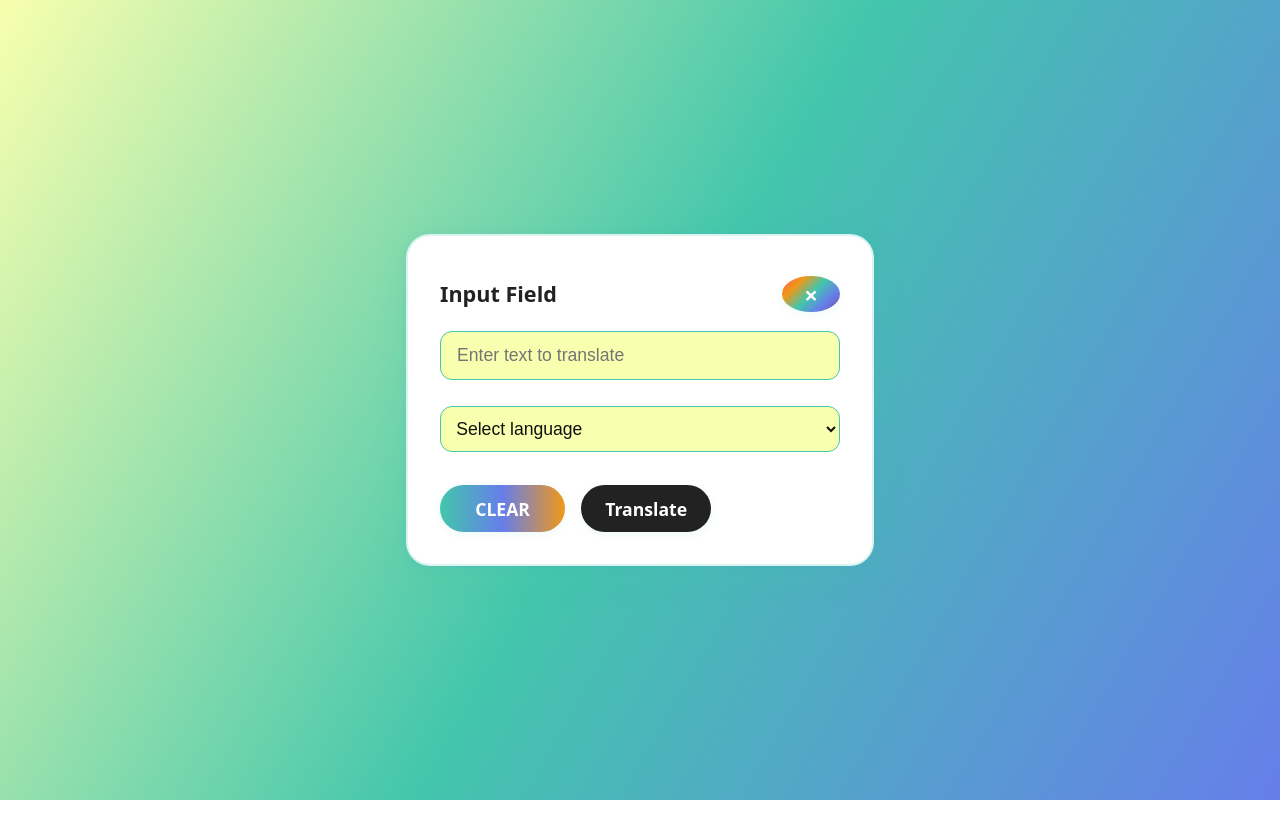
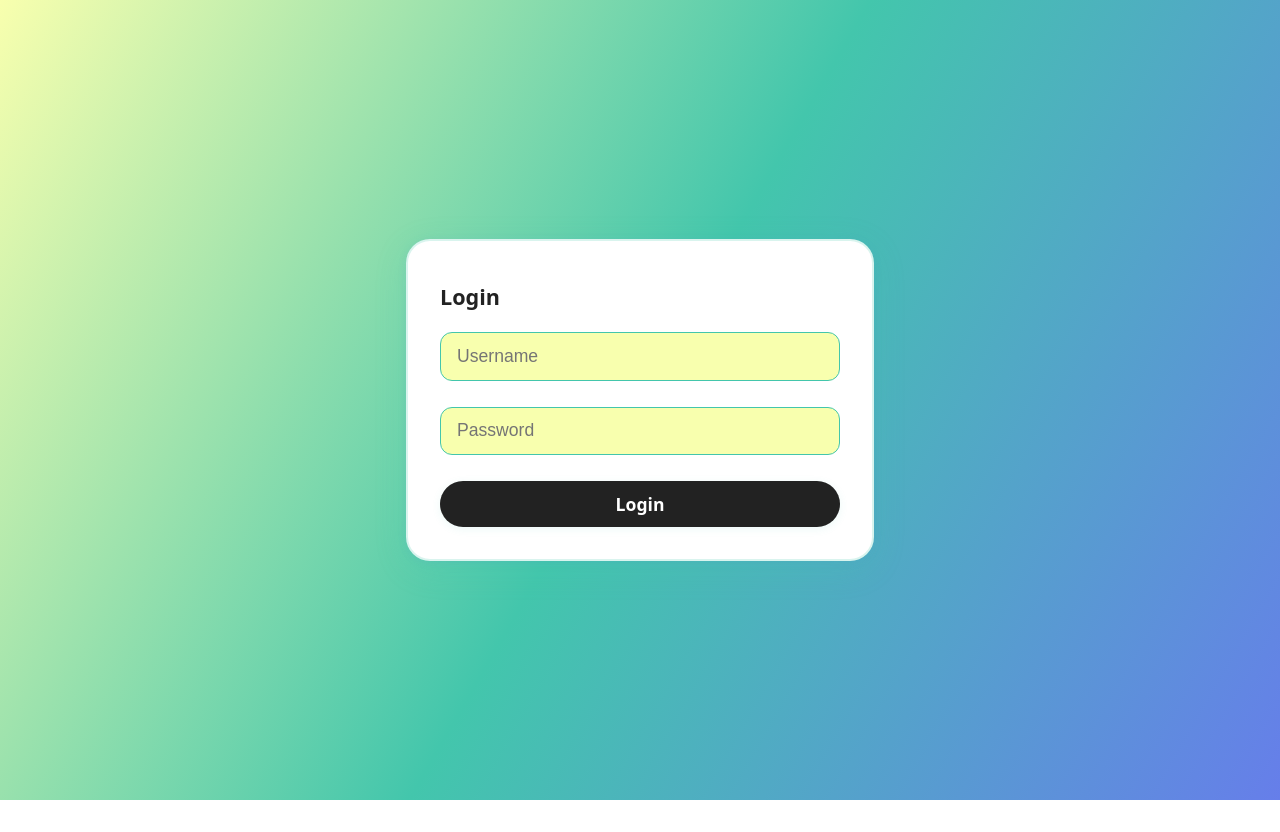
Before and after one commit to samuelbaiju/AI-text-translator, a React app in the folder frontend/: page / in a window 1280 px wide. Built offline with nearby package versions, Linux system fonts and the light colour scheme; the HTML template or start-up script is replaced by a standard one.

Commit message:
added jwt authentication

```diff
--- a/frontend/src/App.jsx
+++ b/frontend/src/App.jsx
@@ -43,6 +43,7 @@ const LANGUAGES = [
 ];
 
 
+
 function App() {
   const [text, setText] = useState('');
   const [targetLanguage, setTargetLanguage] = useState('');
@@ -50,6 +51,42 @@ function App() {
   const [loading, setLoading] = useState(false);
   const [error, setError] = useState('');
   const [showBox, setShowBox] = useState(true);
+  const [token, setToken] = useState(() => localStorage.getItem('jwt_token') || '');
+  const [loginUser, setLoginUser] = useState('');
+  const [loginPass, setLoginPass] = useState('');
+  const [loginError, setLoginError] = useState('');
+
+  const handleLogin = async (e) => {
+    e.preventDefault();
+    setLoginError('');
+    try {
+      const response = await fetch('https://ai-text-translator.onrender.com/login', {
+        method: 'POST',
+        headers: { 'Content-Type': 'application/x-www-form-urlencoded' },
+        body: `username=${encodeURIComponent(loginUser)}&password=${encodeURIComponent(loginPass)}`
+      });
+      if (!response.ok) {
+        const data = await response.json();
+        throw new Error(data.detail || 'Login failed');
+      }
+      const data = await response.json();
+      setToken(data.access_token);
+      localStorage.setItem('jwt_token', data.access_token);
+      setLoginUser('');
+      setLoginPass('');
+    } catch (err) {
+      setLoginError(err.message);
+    }
+  };
+
+  const handleLogout = () => {
+    setToken('');
+    localStorage.removeItem('jwt_token');
+    setText('');
+    setTargetLanguage('');
+    setTranslated('');
+    setError('');
+  };
 
   const handleSubmit = async (e) => {
     e.preventDefault();
@@ -59,7 +96,10 @@ function App() {
     try {
       const response = await fetch('https://ai-text-translator.onrender.com/translate', {
         method: 'POST',
-        headers: { 'Content-Type': 'application/json' },
+        headers: {
+          'Content-Type': 'application/json',
+          'Authorization': `Bearer ${token}`
+        },
         body: JSON.stringify({ text, target_language: targetLanguage })
       });
       if (!response.ok) {
@@ -84,6 +124,38 @@ function App() {
 
   if (!showBox) return null;
 
+  if (!token) {
+    return (
+      <div className="inputbox-bg">
+        <div className="inputbox-card">
+          <div className="inputbox-header">
+            <span className="inputbox-title">Login</span>
+          </div>
+          <form onSubmit={handleLogin} className="inputbox-form">
+            <input
+              className="inputbox-text"
+              type="text"
+              value={loginUser}
+              onChange={e => setLoginUser(e.target.value)}
+              placeholder="Username"
+              required
+            />
+            <input
+              className="inputbox-text"
+              type="password"
+              value={loginPass}
+              onChange={e => setLoginPass(e.target.value)}
+              placeholder="Password"
+              required
+            />
+            <button type="submit" className="inputbox-submit">Login</button>
+          </form>
+          {loginError && <div className="error">{loginError}</div>}
+        </div>
+      </div>
+    );
+  }
+
   return (
     <div className="inputbox-bg">
       <div className="inputbox-card">
@@ -91,6 +163,7 @@ function App() {
           <span className="inputbox-title">Input Field</span>
           <button className="inputbox-close" onClick={() => setShowBox(false)} title="Close">×</button>
         </div>
+        <button className="inputbox-clear" style={{marginBottom: '1rem', width: '100px'}} onClick={handleLogout}>Logout</button>
         <form onSubmit={handleSubmit} className="inputbox-form">
           <input
             className="inputbox-text"
```
Also changed, not shown: 2 other files (tests, documents, lock files or other folders).
